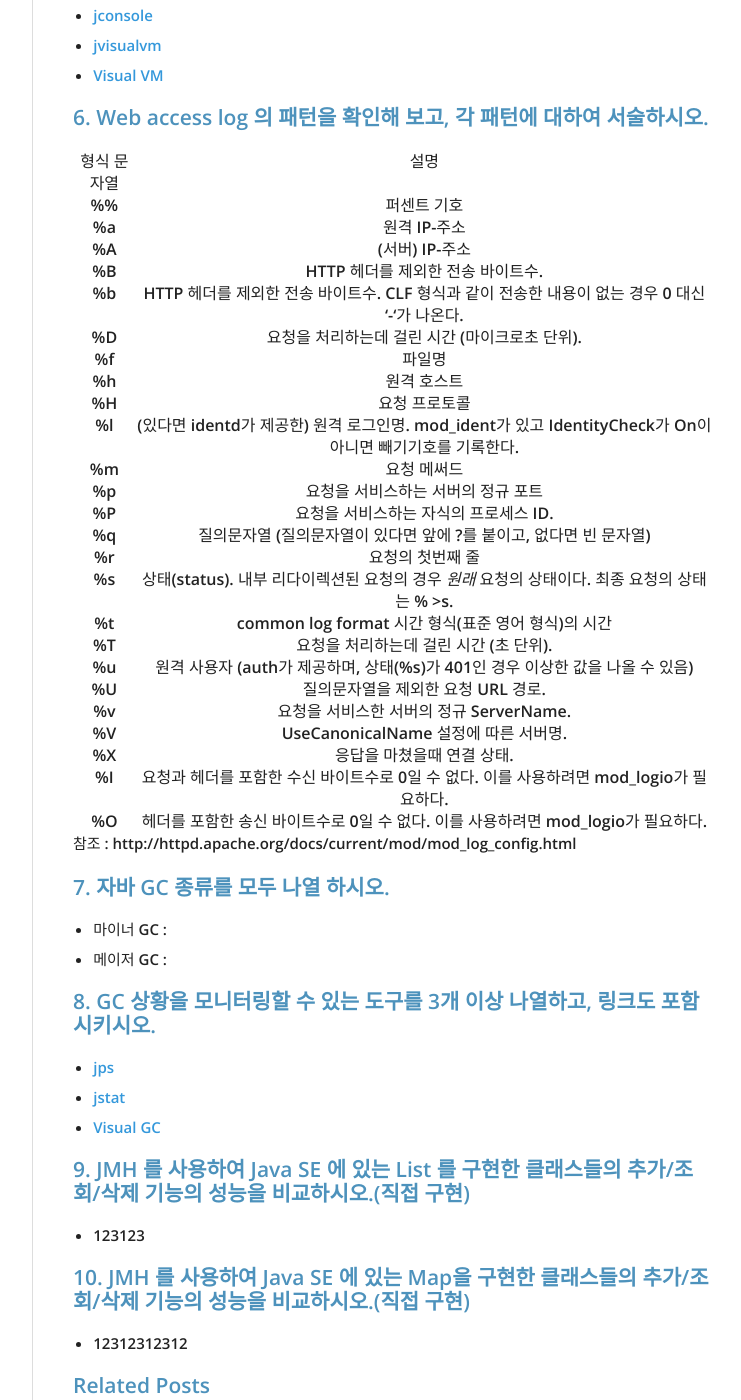
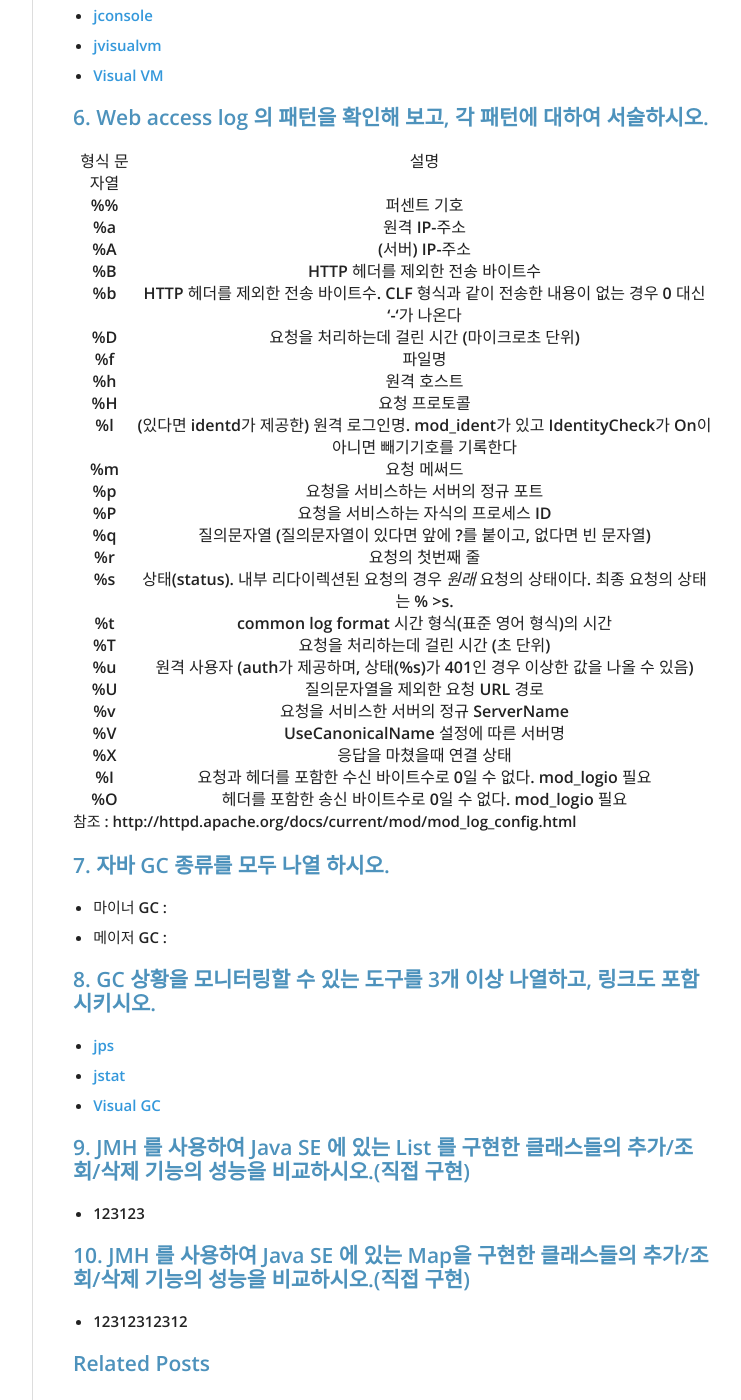
Before and after one commit to munjunoh02/munjunoh02.github.io, a Jekyll site: the page built from _posts/2017-03-05-성능.md, in a window 1280 px wide and 1400 px high, scrolled down 881 px. Shown: the whole window, without its empty margins (378-1119 px from the left). Built offline with Jekyll 4.4.1, drawn with Linux system fonts in a browser that asks for light colours; nearby versions of some CDN libraries; comment, search, counter and statistics services are not loaded.

```diff
--- a/_posts/2017-03-05-성능.md
+++ b/_posts/2017-03-05-성능.md
@@ -44,28 +44,28 @@ categories:
 | %%	|퍼센트 기호|
 | %a	|원격 IP-주소|
 | %A	|(서버) IP-주소|
-| %B	|HTTP 헤더를 제외한 전송 바이트수.|
-| %b	|HTTP 헤더를 제외한 전송 바이트수. CLF 형식과 같이 전송한 내용이 없는 경우 0 대신 '-'가 나온다.|
-| %D	|요청을 처리하는데 걸린 시간 (마이크로초 단위).|
+| %B	|HTTP 헤더를 제외한 전송 바이트수|
+| %b	|HTTP 헤더를 제외한 전송 바이트수. CLF 형식과 같이 전송한 내용이 없는 경우 0 대신 '-'가 나온다|
+| %D	|요청을 처리하는데 걸린 시간 (마이크로초 단위)|
 | %f	|파일명|
 | %h	|원격 호스트|
 | %H	|요청 프로토콜|
-| %l	|(있다면 identd가 제공한) 원격 로그인명. mod_ident가 있고 IdentityCheck가 On이 아니면 빼기기호를 기록한다.|
+| %l	|(있다면 identd가 제공한) 원격 로그인명. mod_ident가 있고 IdentityCheck가 On이 아니면 빼기기호를 기록한다|
 | %m	|요청 메써드|
 | %p	|요청을 서비스하는 서버의 정규 포트|
-| %P	|요청을 서비스하는 자식의 프로세스 ID.|
+| %P	|요청을 서비스하는 자식의 프로세스 ID|
 | %q	|질의문자열 (질의문자열이 있다면 앞에 ?를 붙이고, 없다면 빈 문자열)|
 | %r	|요청의 첫번째 줄|
 | %s	|상태(status). 내부 리다이렉션된 요청의 경우 *원래* 요청의 상태이다. 최종 요청의 상태는 % >s.|
 | %t	|common log format 시간 형식(표준 영어 형식)의 시간|
-| %T	|요청을 처리하는데 걸린 시간 (초 단위).|
+| %T	|요청을 처리하는데 걸린 시간 (초 단위)|
 | %u	|원격 사용자 (auth가 제공하며, 상태(%s)가 401인 경우 이상한 값을 나올 수 있음)|
-| %U	|질의문자열을 제외한 요청 URL 경로.|
-| %v	|요청을 서비스한 서버의 정규 ServerName.|
-| %V	|UseCanonicalName 설정에 따른 서버명.|
-| %X	|응답을 마쳤을때 연결 상태.|
-| %I	|요청과 헤더를 포함한 수신 바이트수로 0일 수 없다. 이를 사용하려면 mod_logio가 필요하다.|
-| %O	|헤더를 포함한 송신 바이트수로 0일 수 없다. 이를 사용하려면 mod_logio가 필요하다.|
+| %U	|질의문자열을 제외한 요청 URL 경로|
+| %v	|요청을 서비스한 서버의 정규 ServerName|
+| %V	|UseCanonicalName 설정에 따른 서버명|
+| %X	|응답을 마쳤을때 연결 상태|
+| %I	|요청과 헤더를 포함한 수신 바이트수로 0일 수 없다. mod_logio 필요|
+| %O	|헤더를 포함한 송신 바이트수로 0일 수 없다. mod_logio 필요|
 
 
 
```
